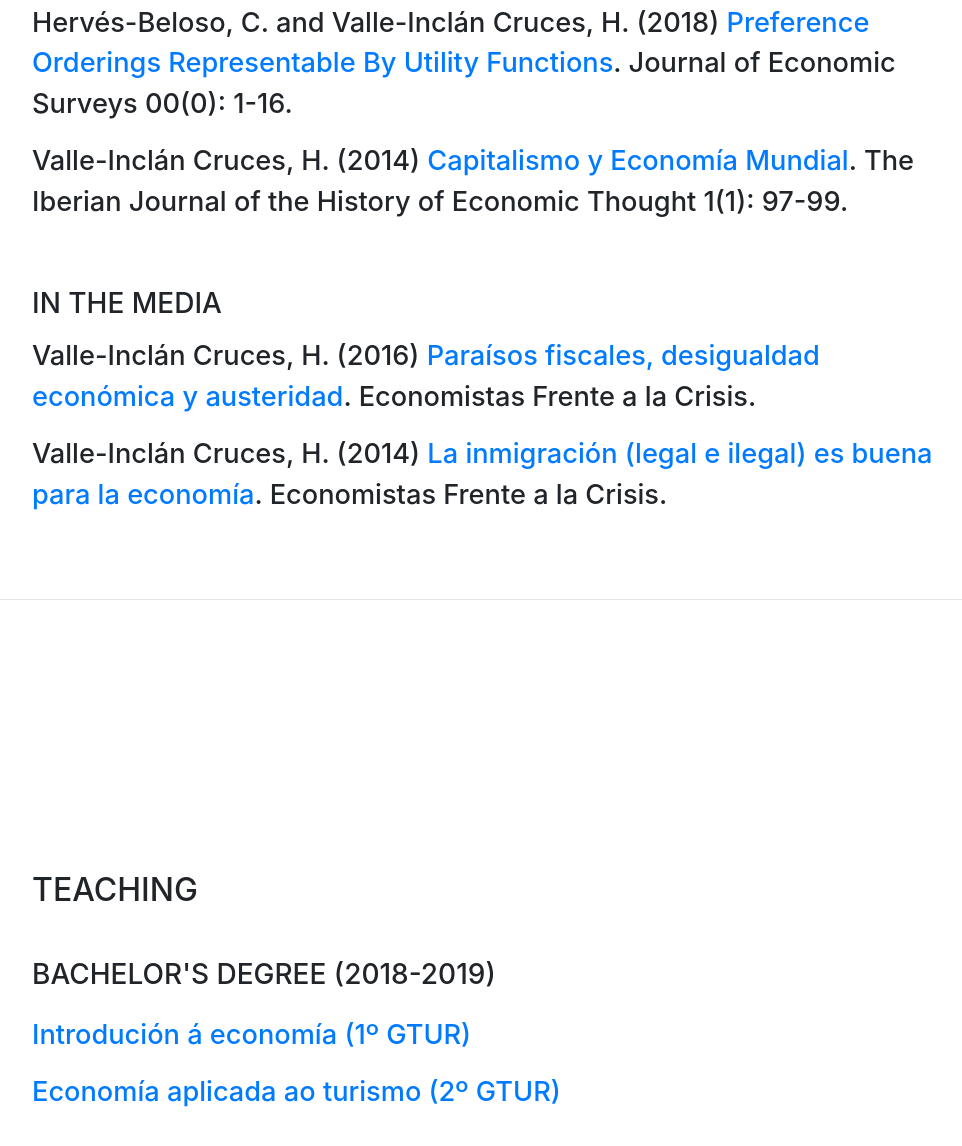
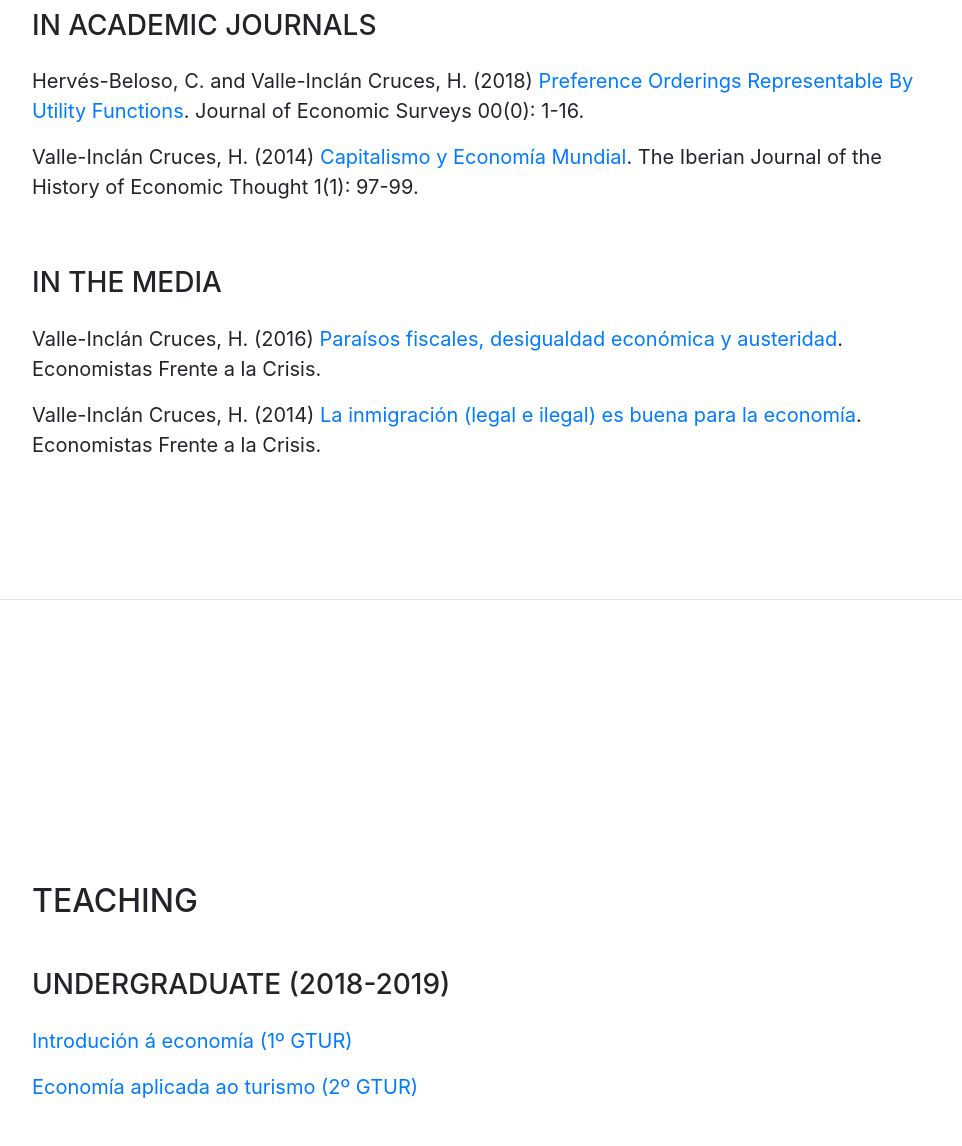
Before and after one commit to hugobaltasar/web-page, a website with bundled scripts: page hvalle-inclan/index.html in a window 1280 px wide. Shown: the part 1002-2148 px from the top of the page, without its empty margins (288-1250 px from the left). Built offline with nearby package versions, Linux system fonts and the light colour scheme; a web font is replaced by a local one.

Commit message:
change some fonts and spacing

```diff
--- a/hvalle-inclan/index.html
+++ b/hvalle-inclan/index.html
@@ -62,8 +62,10 @@
           </h1>
           <div class="subheading mb-5">Faculty of Economics · Office 335 · Campus Lagoas-Marcosende 36310 · (+34) 986 813 530 · <a href="mailto:hvalle-inclan@uvigo.es">hvalle-inclan@uvigo.es</a>
           </div>
-          <p class="lead mb-5">I am a PhD student at the University of Vigo, where I am writing my thesis on the measurement of equality of opportunity. My research interests lie in the theories of distributive justice, data analysis and coding. I am member of <a href="https://rgea.webs.uvigo.es/" target="rgea">RGEA (Research Group in Economic Analysis)</a> and <a href="https://ecobas.webs.uvigo.es" target="ecobas">ECOBAS (Economics and Business Administration for Society)</a>.</p>
-          <p class="lead mb-5">You can find my CV <a href="cv/CV H del Valle-Inclán Cruces.pdf" target="cv">here</a>.</p>
+          <p class="lead mb-5">I am a PhD student at the University of Vigo, where I am writing my thesis on the measurement of equality of opportunity. My research interests lie in the theories of distributive justice, data analysis and coding. I am member of <a href="https://rgea.webs.uvigo.es/" target="rgea">RGEA (Research Group in Economic Analysis)</a> and <a href="https://ecobas.webs.uvigo.es" target="ecobas">ECOBAS (Economics and Business Administration for Society)</a>.
+          </p>
+          <p class="lead mb-5">You can find my CV <a href="cv/CV H del Valle-Inclán Cruces.pdf" target="cv">here</a>.
+          </p>
           <div class="social-icons">
             <a href="https://www.researchgate.net/profile/Hugo_Cruces2" target="researchgate">
               <i class="fab fa-researchgate"></i>
@@ -95,32 +97,35 @@
         <div class="my-auto">
           <h2 class="mb-5">Publications</h2>
 
-          <h3 class="mb-3">In academic journals</h3>
+          <h3 class="mb-4">In academic journals</h3>
 
           <div class="resume-item d-flex flex-column flex-md-row">
             <div class="resume-content mr-auto">
-              <!-- <h3 class="mb-0">Continuous preference orderings representably by utility functions</h3> -->
-              <div class="subheading mb-3">Hervés-Beloso, C. and Valle-Inclán Cruces, H. (2018) <a href="https://onlinelibrary.wiley.com/doi/full/10.1111/joes.12259" target="continuous">Preference Orderings Representable By Utility Functions</a>. Journal of Economic Surveys 00(0): 1-16.</div>
+              <p class="lead mb-3">Hervés-Beloso, C. and Valle-Inclán Cruces, H. (2018) <a href="https://onlinelibrary.wiley.com/doi/full/10.1111/joes.12259" target="continuous">Preference Orderings Representable By Utility Functions</a>. Journal of Economic Surveys 00(0): 1-16.
+              </p>
             </div>
           </div>
 
           <div class="resume-item d-flex flex-column flex-md-row mb-5">
             <div class="resume-content mr-auto">
-              <div class="subheading mb-3">Valle-Inclán Cruces, H. (2014) <a href="http://revistas.ucm.es/index.php/IJHE/article/view/46650/43798" target="capitalismo">Capitalismo y Economía Mundial</a>. The Iberian Journal of the History of Economic Thought 1(1): 97-99.</div>
+              <p class="lead mb-3">Valle-Inclán Cruces, H. (2014) <a href="http://revistas.ucm.es/index.php/IJHE/article/view/46650/43798" target="capitalismo">Capitalismo y Economía Mundial</a>. The Iberian Journal of the History of Economic Thought 1(1): 97-99.
+              </p>
             </div>
           </div>
 
-          <h3 class="mb-3">In the media</h3>
+          <h3 class="mb-4">In the media</h3>
 
           <div class="resume-item d-flex flex-column flex-md-row">
             <div class="resume-content mr-auto">
-              <div class="subheading mb-3">Valle-Inclán Cruces, H. (2016) <a href="https://economistasfrentealacrisis.com/paraisos-fiscales-desigualdad-economica-y-austeridad/" target="paraisos">Paraísos fiscales, desigualdad económica y austeridad</a>. Economistas Frente a la Crisis.</div>
+              <p class="lead mb-3">Valle-Inclán Cruces, H. (2016) <a href="https://economistasfrentealacrisis.com/paraisos-fiscales-desigualdad-economica-y-austeridad/" target="paraisos">Paraísos fiscales, desigualdad económica y austeridad</a>. Economistas Frente a la Crisis.
+              </p>
             </div>
           </div>
 
           <div class="resume-item d-flex flex-column flex-md-row">
             <div class="resume-content mr-auto">
-              <div class="subheading mb-3">Valle-Inclán Cruces, H. (2014) <a href="https://economistasfrentealacrisis.com/la-inmigracion-legal-e-ilegal-es-buena-para-la-economia/" target="inmigracion">La inmigración (legal e ilegal) es buena para la economía</a>. Economistas Frente a la Crisis.</div>
+              <p class="lead mb-3">Valle-Inclán Cruces, H. (2014) <a href="https://economistasfrentealacrisis.com/la-inmigracion-legal-e-ilegal-es-buena-para-la-economia/" target="inmigracion">La inmigración (legal e ilegal) es buena para la economía</a>. Economistas Frente a la Crisis.
+              </p>
             </div>
           </div>
 
@@ -133,19 +138,21 @@
         <div class="my-auto">
           <h2 class="mb-5">Teaching</h2>
 
-          <h3 class="mb-4">Bachelor's degree (2018-2019)</h3>
+          <h3 class="mb-4">Undergraduate (2018-2019)</h3>
 
           <div class="resume-item d-flex flex-column flex-md-row">
             <div class="resume-content mr-auto">
               <!-- <h3 class="mb-0">blablabla</h3> -->
-              <div class="subheading mb-3"><a href="teaching/introducionaeconomia.pdf" target="introducion">Introdución á economía (1º GTUR)</a></div>
+              <p class="lead mb-3"><a href="teaching/introducionaeconomia.pdf" target="introducion">Introdución á economía (1º GTUR)</a>
+              </p>
             </div>
           </div>
 
           <div class="resume-item d-flex flex-column flex-md-row">
             <div class="resume-content mr-auto">
               <!-- <h3 class="mb-0">blablabla</h3> -->
-              <div class="subheading mb-3"><a href="teaching/economiaaplicada.pdf" target="aplicada">Economía aplicada ao turismo (2º GTUR)</a></div>
+              <p class="lead mb-3"><a href="teaching/economiaaplicada.pdf" target="aplicada">Economía aplicada ao turismo (2º GTUR)</a>
+              </p>
             </div>
           </div>
 
```
Also changed, not shown: hvalle-inclan/css/resume.min.css.
